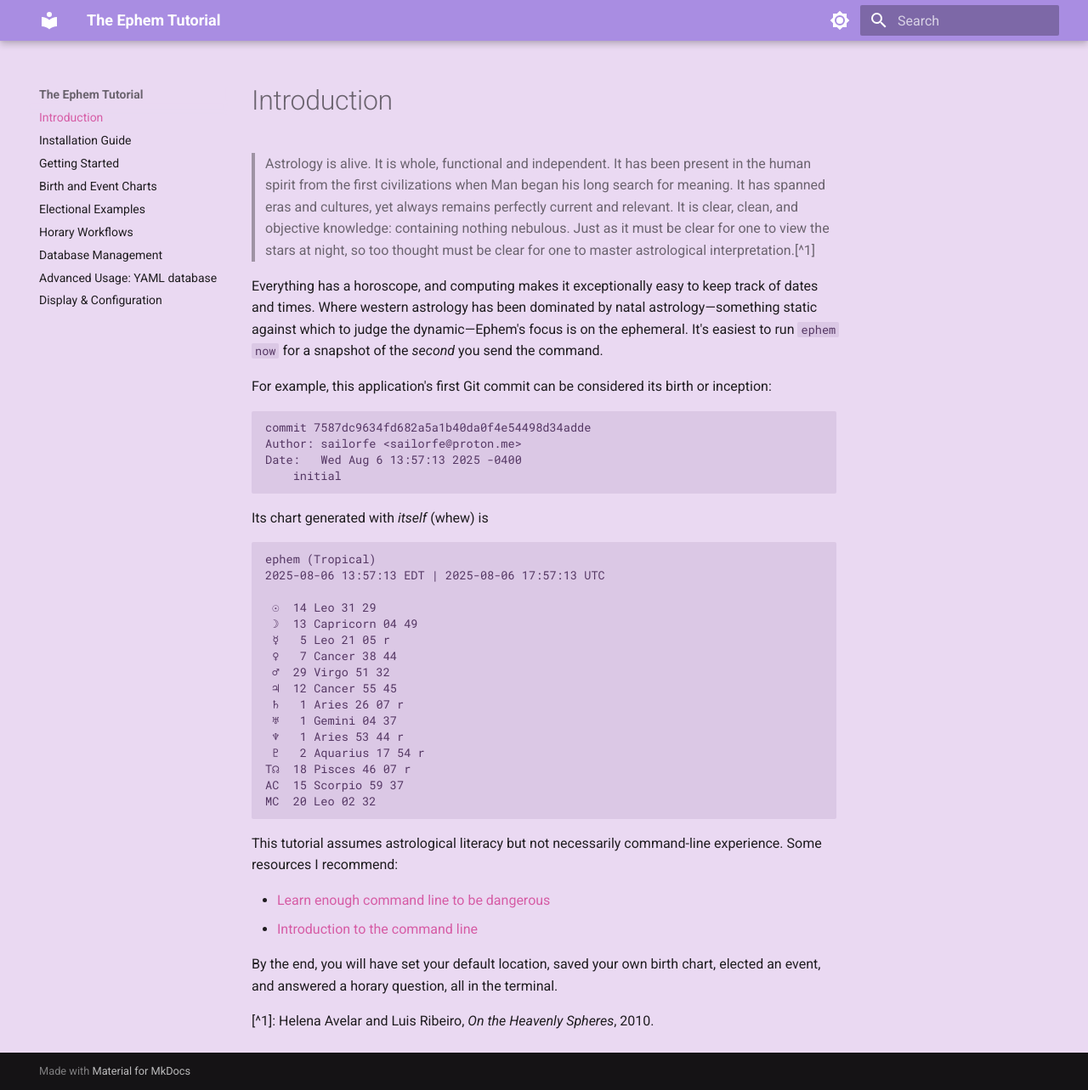
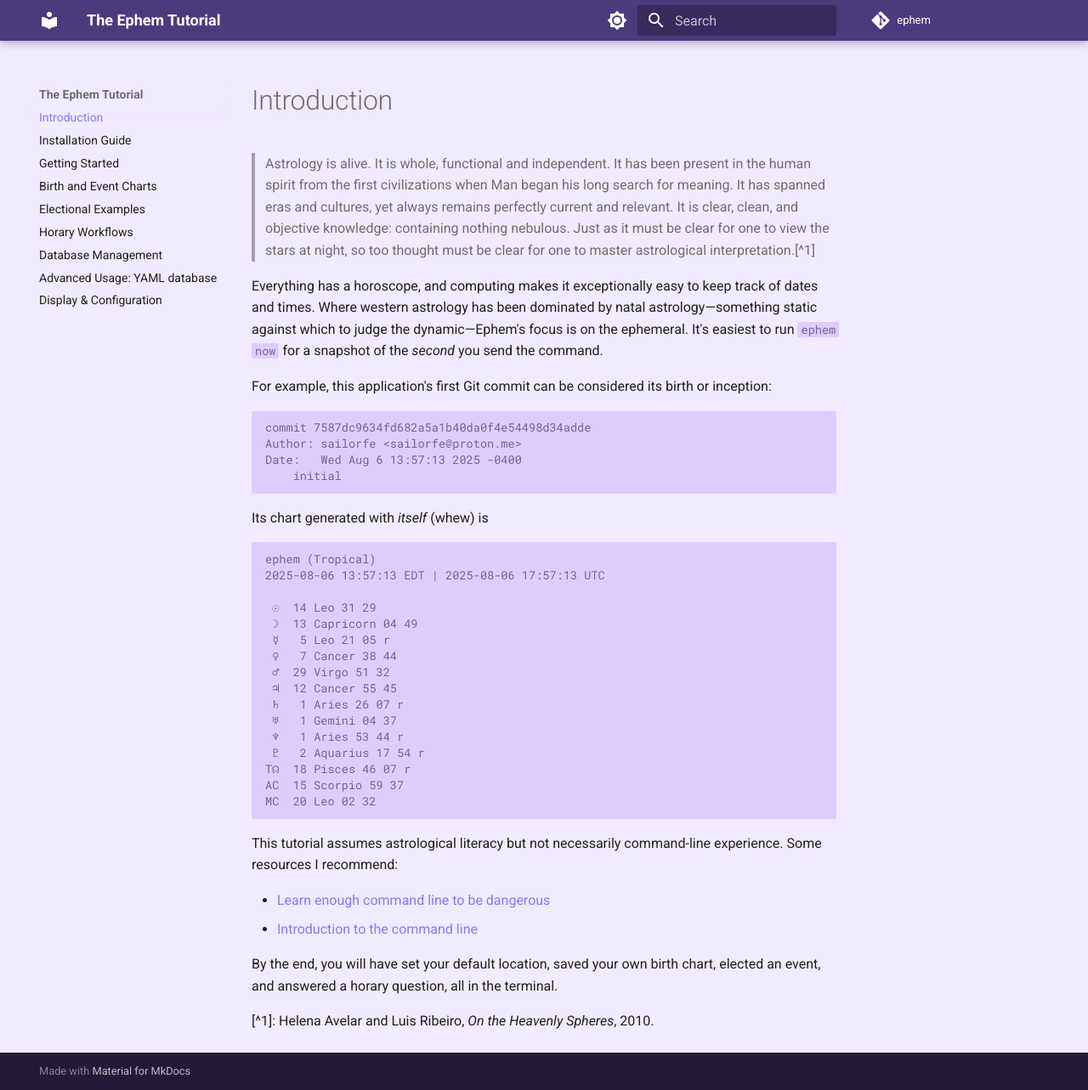
Before and after one commit to sailorfe/ephem, an MkDocs documentation site: the page built from docs/index.md, in a window 1280 px wide and 1283 px high. Shown: the whole window at 85% size. Built offline with MkDocs 1.6.1 and Material for MkDocs 9.7.7, drawn with Linux system fonts in a browser that asks for light colours.

Commit message:
docs: styling

```diff
--- a/docs/stylesheets/extra.css
+++ b/docs/stylesheets/extra.css
@@ -1,12 +1,12 @@
 /* moon queen */
 [data-md-color-scheme="custom-dark"] {
-  --md-primary-fg-color: #8877f8;
-  --md-primary-fg-color--light: #9f91fd;
-  --md-primary-fg-color--dark: #6c4ea6;
-  --md-primary-bg-color: #241a37;
+  --md-primary-fg-color: #4a3b7d;
+  --md-primary-fg-color--light: #6a56aa;
+  --md-primary-fg-color--dark: #312753;
+  --md-primary-bg-color: #ddcdfe;
 
-  --md-accent-fg-color: #e873b9;
-  --md-accent-fg-color--transparent: #e873b933;
+  --md-accent-fg-color: #9f91fd;
+  --md-accent-fg-color--transparent: #9f91fd33;
 
   --md-default-fg-color: #ddcdfe;
   --md-default-fg-color--light: #f1ebff;
@@ -22,25 +22,28 @@
   --md-code-fg-color: #ddcdfe;
 
   /* links */
-  --md-typeset-a-color: #e873b9;
+  --md-typeset-a-color: #9f91fd;
+
+  /* additional backgrounds */
+  --md-footer-bg-color: #1f1731;
+  --md-footer-bg-color--dark: #1b142a;
+}
+
+[data-md-color-scheme="custom-light"] {
+  --md-primary-fg-color: #4a3b7d;
+  --md-primary-fg-color--light: #6a56aa;
+  --md-primary-fg-color--dark: #312753;
+
+  --md-accent-fg-color: #8877f8;
+
+  --md-default-fg-color: #241a37;
+  --md-default-bg-color: #f1ebff;
+  --md-code-bg-color: #ddcdfe;
+  --md-code-fg-color: #736490;
+
+  --md-typeset-a-color: #8877f8;
 
   /* additional backgrounds */
   --md-footer-bg-color: #362753;
   --md-footer-bg-color--dark: #241a37;
 }
-
-/* luna */
-[data-md-color-scheme="custom-light"] {
-  --md-primary-fg-color: #a98de2;
-  --md-primary-fg-color--light: #c0a7f1;
-  --md-primary-fg-color--dark: #543663;
-
-  --md-accent-fg-color: #d65ca5;
-
-  --md-default-fg-color: #432b50;
-  --md-default-bg-color: #ead9f2;
-  --md-code-bg-color: #dbc8e5;
-  --md-code-fg-color: #543663;
-
-  --md-typeset-a-color: #d65ca5;
-}
--- a/mkdocs.yml
+++ b/mkdocs.yml
@@ -1,4 +1,8 @@
 site_name: The Ephem Tutorial
+
+repo_url: https://codeberg.org/sailorfe/ephem
+repo_name: ephem
+
 theme:
   name: material
   palette:
```
Also changed, not shown: 1 other file.
